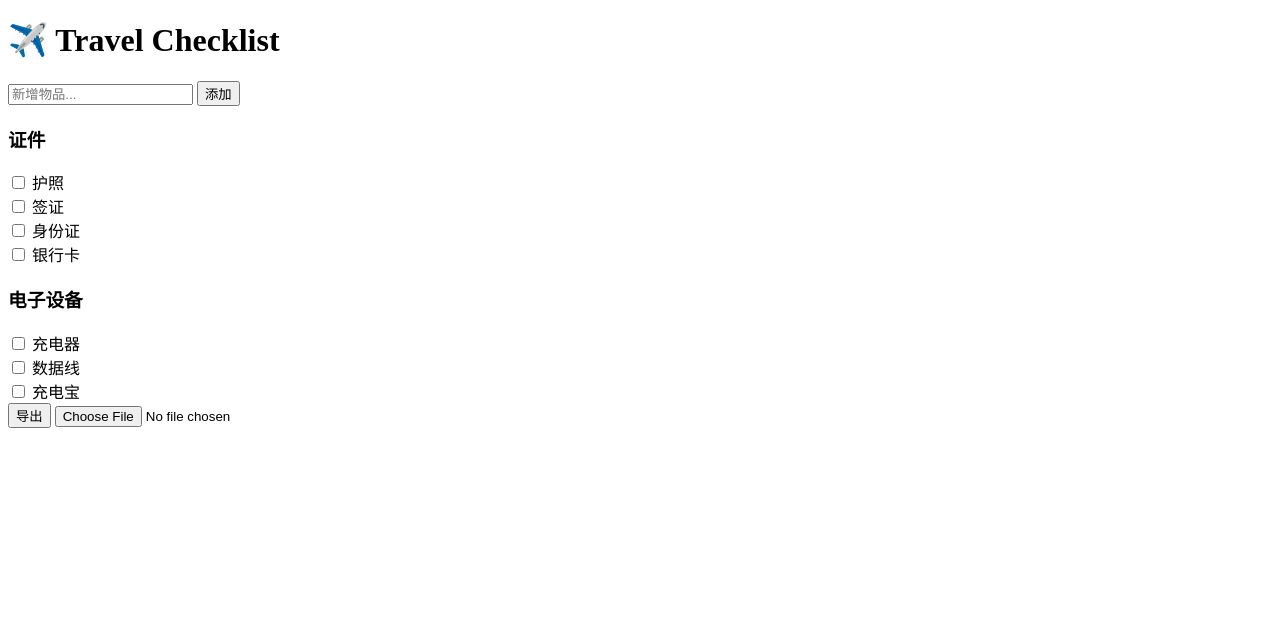
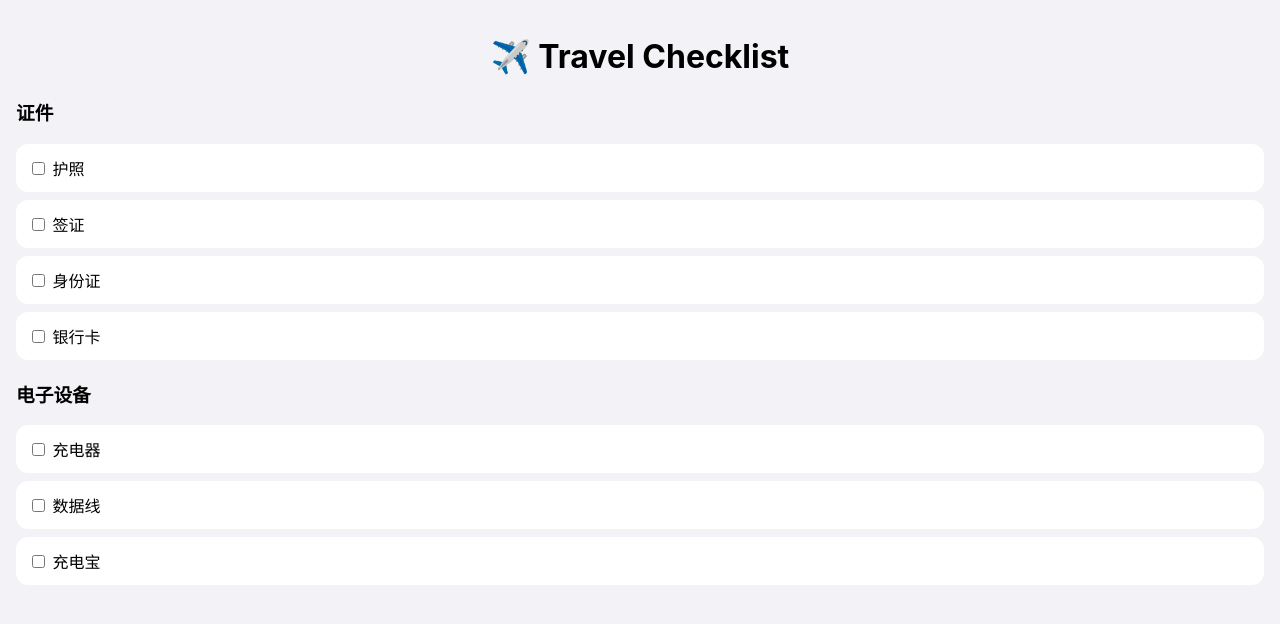
Before and after one commit to cheung-june/travel-checklist, a plain HTML site: page index.html in a window 1280 px wide. Drawn offline with Linux system fonts and the light colour scheme.

Commit message:
Update index.html

```diff
--- a/index.html
+++ b/index.html
@@ -1,32 +1,17 @@
-<!DOCTYPE html>
-<html lang="zh">
+<!DOCTYPE html><html lang="zh">
 <head>
   <meta charset="UTF-8">
   <meta name="viewport" content="width=device-width, initial-scale=1.0">
-  <title>Travel Checklist</title>
+  <title>Travel Checklist</title>  <!-- PWA -->  <link rel="manifest" href="manifest.json">
+  <meta name="theme-color" content="#007aff">  <!-- 样式 -->  <link rel="stylesheet" href="style.css">
+</head><body>
+  <div class="app">
+    <h1>✈️ Travel Checklist</h1><!-- 分类列表 -->
+<div id="lists"></div>
 
-  <link rel="manifest" href="manifest.json">
-  <meta name="theme-color" content="#ffffff">
-
-</head>
-<body>
-
-<div class="app">
-  <h1>✈️ Travel Checklist</h1>
-
-  <div class="controls">
-    <input id="newItem" placeholder="新增物品..." />
-    <button onclick="addItem()">添加</button>
-  </div>
-
-  <div id="lists"></div>
-
-  <div class="footer">
-    <button onclick="exportData()">导出</button>
-    <input type="file" id="importFile" onchange="importData(event)">
-  </div>
-</div>
-
-<script src="app.js"></script>
-</body>
+  </div>  <!-- 主逻辑 -->  <script src="app.js"></script>  <!-- Service Worker 注册 -->  <script>
+    if ('serviceWorker' in navigator) {
+      navigator.serviceWorker.register('/service-worker.js');
+    }
+  </script></body>
 </html>
```
